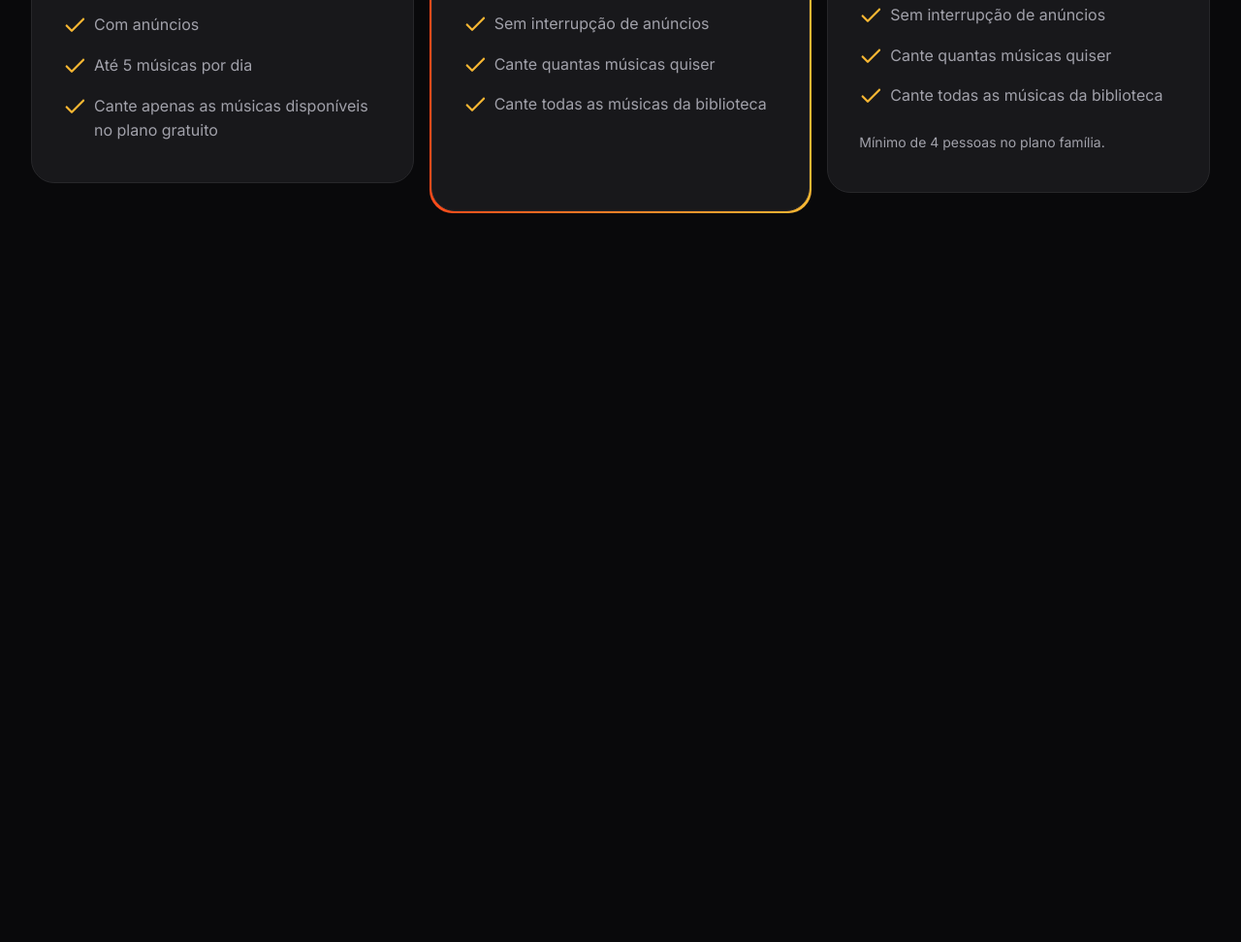
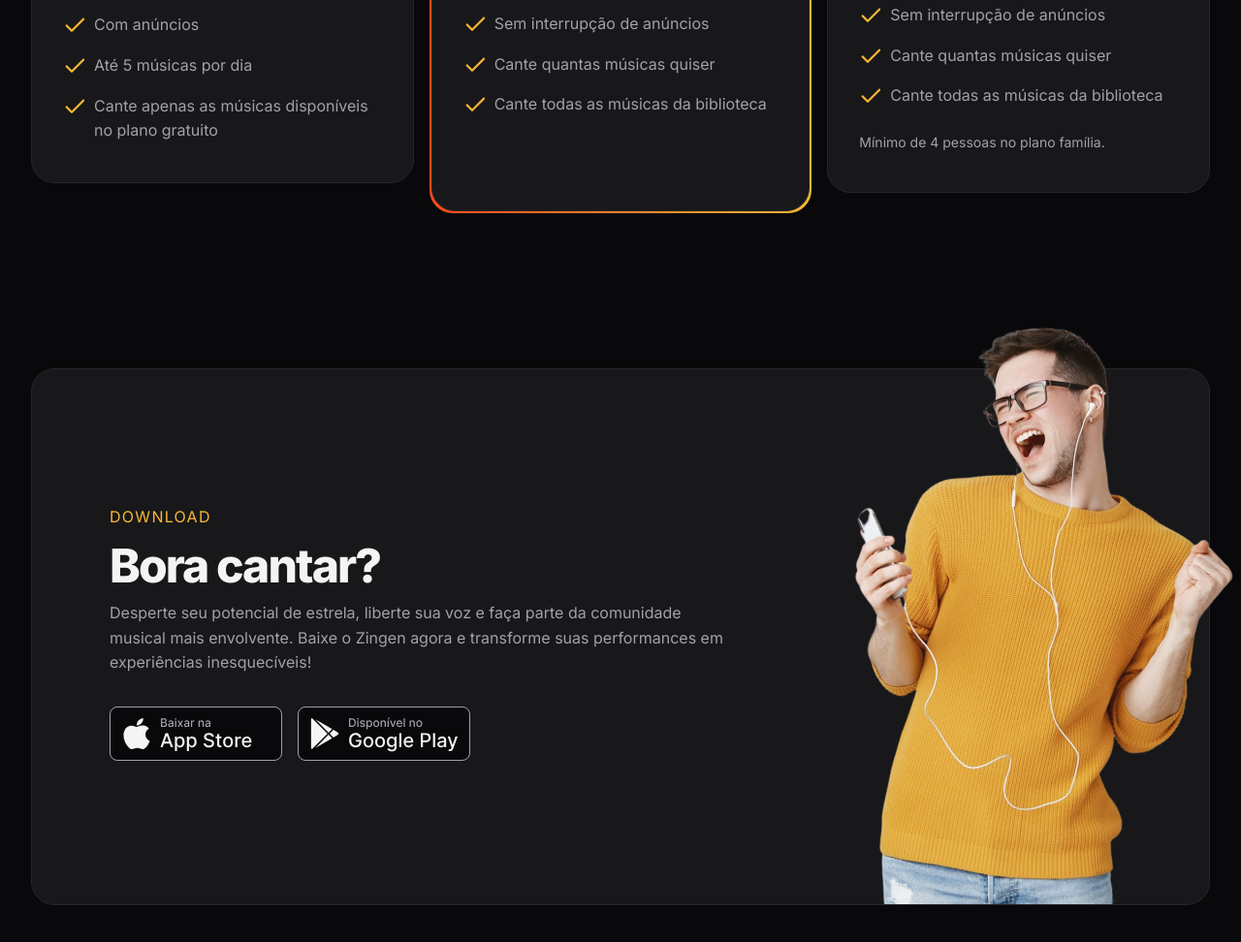
Before and after one commit to RalphCajazeira/Zingen, a plain HTML site: page index.html in a window 1280 px wide. Shown: the part 3263-4235 px from the top of the page at 97% size. Before the commit the page ends 3563 px from the top, so only its background shows below. Drawn offline with Linux system fonts and the light colour scheme.

Commit message:
Section download

```diff
--- a/index.html
+++ b/index.html
@@ -26,7 +26,7 @@
           <a href="#features" class="desktop-only">Funcionalidades</a>
           <a href="#pricing" class="desktop-only">Planos e preços</a>
 
-          <a href="#donwload" class="btn btn-sm">Baixar Agora</a>
+          <a href="#download" class="btn btn-sm">Baixar Agora</a>
         </nav>
       </div>
     </header>
@@ -199,5 +199,40 @@
         </div>
       </div>
     </section>
+
+    <section id="download">
+      <div class="container py-xl">
+        <div class="card px-lg even-columns items-center">
+          <div>
+            <header>
+              <strong>Download</strong>
+              <h2>Bora cantar?</h2>
+            </header>
+            <p>
+              Desperte seu potencial de estrela, liberte sua voz e faça parte da
+              comunidade musical mais envolvente. Baixe o Zingen agora e
+              transforme suas performances em experiências inesquecíveis!
+            </p>
+            <div class="buttons flex gap-1">
+              <a href="#"
+                ><img
+                  src="./assets/images/App store button.svg"
+                  alt="Baixar da Botão App Store"
+              /></a>
+              <a href="#"
+                ><img
+                  src="./assets/images/Play Store button.svg"
+                  alt="Baixar da Play Store"
+              /></a>
+            </div>
+          </div>
+
+          <img
+            src="./assets/images/rapaz-ouvindo-musica-com-fones-de-ouvido-e-cantando-no-aplicativo-de-karaoke-removebg 1.png"
+            alt=""
+          />
+        </div>
+      </div>
+    </section>
   </body>
 </html>
--- /dev/null
+++ b/style/download.css
@@ -0,0 +1,33 @@
+#download {
+  & .card {
+    position: relative;
+
+    padding: 3rem 1.5rem 15rem;
+
+    & > img {
+      position: absolute;
+      width: 14.5rem;
+      bottom: 0;
+      right: -3rem;
+    }
+  }
+
+  & .buttons {
+    flex-wrap: wrap;
+    margin-top: 2rem;
+  }
+
+  @media (width >= 80em) {
+    & .card {
+      padding: 8.75rem 5rem;
+
+      & > div {
+        max-width: 40rem;
+      }
+
+      & > img {
+        width: 29.125rem;
+      }
+    }
+  }
+}
--- a/style/global.css
+++ b/style/global.css
@@ -62,6 +62,8 @@ html {
   font-size: var(--fs-base);
   line-height: 1.6;
   color: var(--text-color-primary);
+
+  overflow-x: hidden;
 }
 
 body {
--- a/style/index.css
+++ b/style/index.css
@@ -9,3 +9,4 @@
 @import url(cards.css);
 @import url(features.css) (width >= 80em);
 @import url(pricing.css);
+@import url(download.css);
```
Also changed, not shown: assets/images/App store button.svg (added), assets/images/Play Store button.svg (added).
